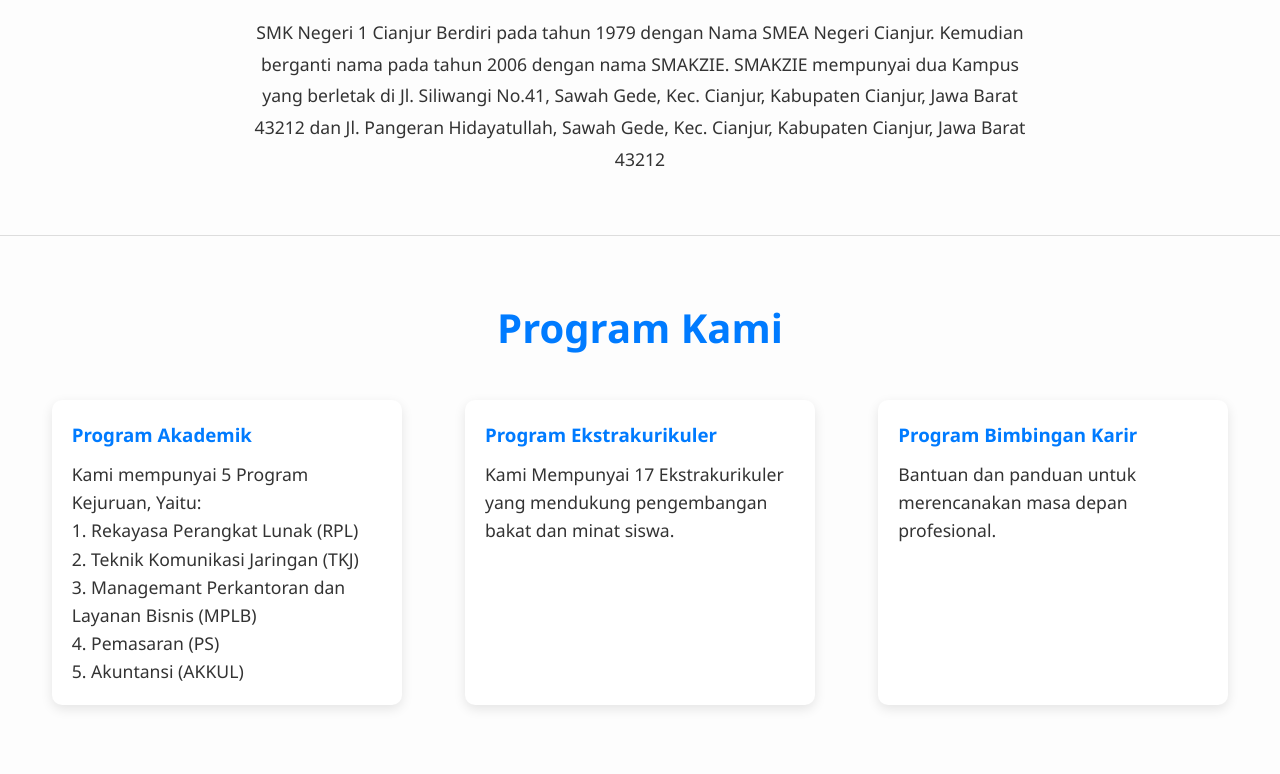
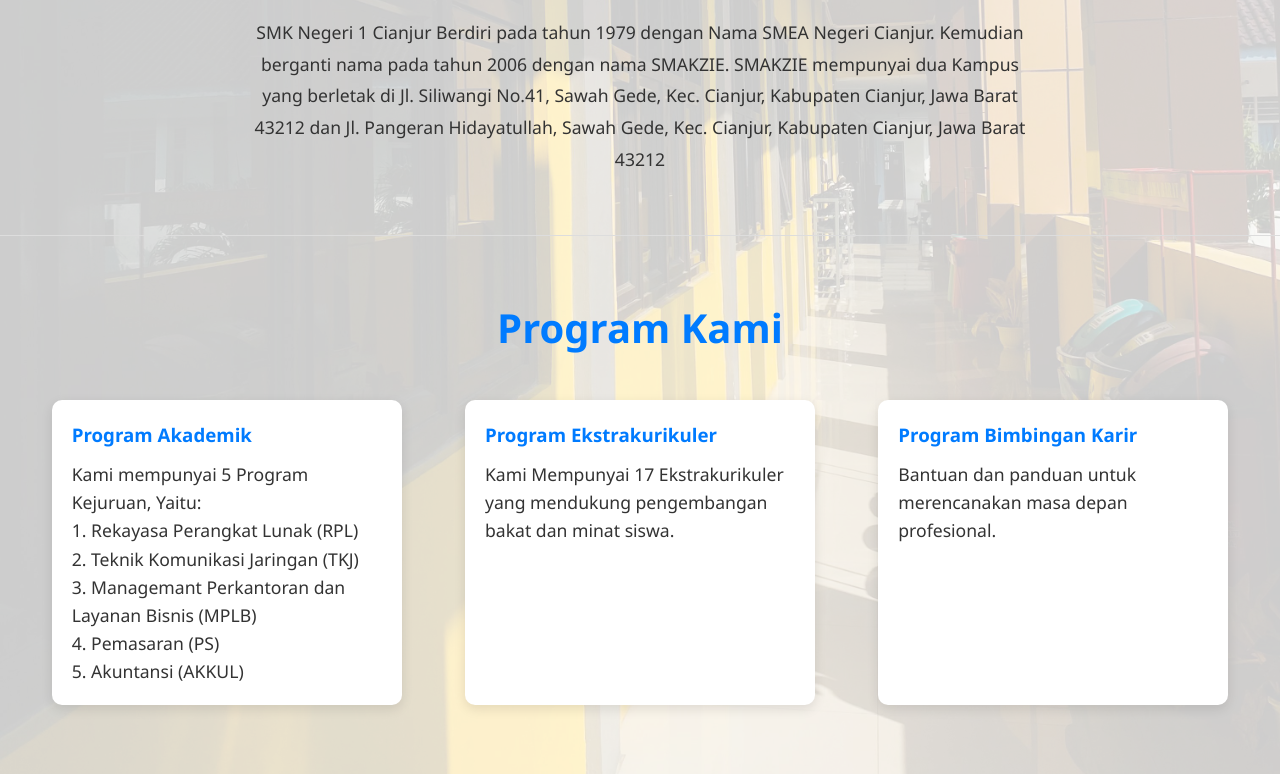
Before and after one commit to 27-04-2007/LandingPage2024, a plain HTML site: page index.html in a window 1280 px wide. Shown: the part 726-1500 px from the top of the page. Drawn offline with Linux system fonts and the light colour scheme.

Commit message:
perbaiki bground

```diff
--- a/styles.css
+++ b/styles.css
@@ -6,10 +6,10 @@
 }
 
 body {
-    font-family: 'Segoe UI', Tahoma, Geneva, Verdana, sans-serif;
+  font-family: "Segoe UI", Tahoma, Geneva, Verdana, sans-serif;
   color: #333;
   line-height: 1.6;
-    background: url(/Tugas-LandingPage/Lab.jpeg) no-repeat center center fixed;
+  background: url(Lab.jpeg) no-repeat center center fixed;
   background-size: cover;
   /* Optional: Background color for fallback */
   background-color: #f4f4f4;
@@ -19,7 +19,7 @@ body {
 header {
   background: rgba(255, 255, 255, 0.8); /* Semi-transparent background */
   padding: 20px 0;
-    border-bottom: 2px solid #ddd   ;
+  border-bottom: 2px solid #ddd;
   box-shadow: 0 4px 8px rgba(0, 0, 0, 0.1);
   position: relative;
 }
@@ -62,7 +62,8 @@ nav ul li a:hover {
 
 /* Hero Section */
 .hero {
-    background: linear-gradient(rgba(0, 0, 0, 0.5), rgba(0, 0, 0, 0.5)), url('https://via.placeholder.com/') no-repeat center center/cover;
+  background: linear-gradient(rgba(0, 0, 0, 0.5), rgba(0, 0, 0, 0.5)),
+    url("https://via.placeholder.com/") no-repeat center center/cover;
   color: white;
   text-align: center;
   padding: 120px 20px;
@@ -134,7 +135,7 @@ nav ul li a:hover {
 }
 
 .about h2::after {
-    content: '';
+  content: "";
   display: block;
   width: 80px;
   height: 4px;
@@ -221,7 +222,8 @@ form label {
   font-weight: 600;
 }
 
-form input, form textarea {
+form input,
+form textarea {
   width: 100%;
   padding: 12px;
   margin-bottom: 20px;
@@ -231,7 +233,8 @@ form input, form textarea {
   transition: border-color 0.3s ease;
 }
 
-form input:focus, form textarea:focus {
+form input:focus,
+form textarea:focus {
   border-color: #007bff;
   outline: none;
 }
```
Lines whose indentation alone changed are shown as unchanged.
